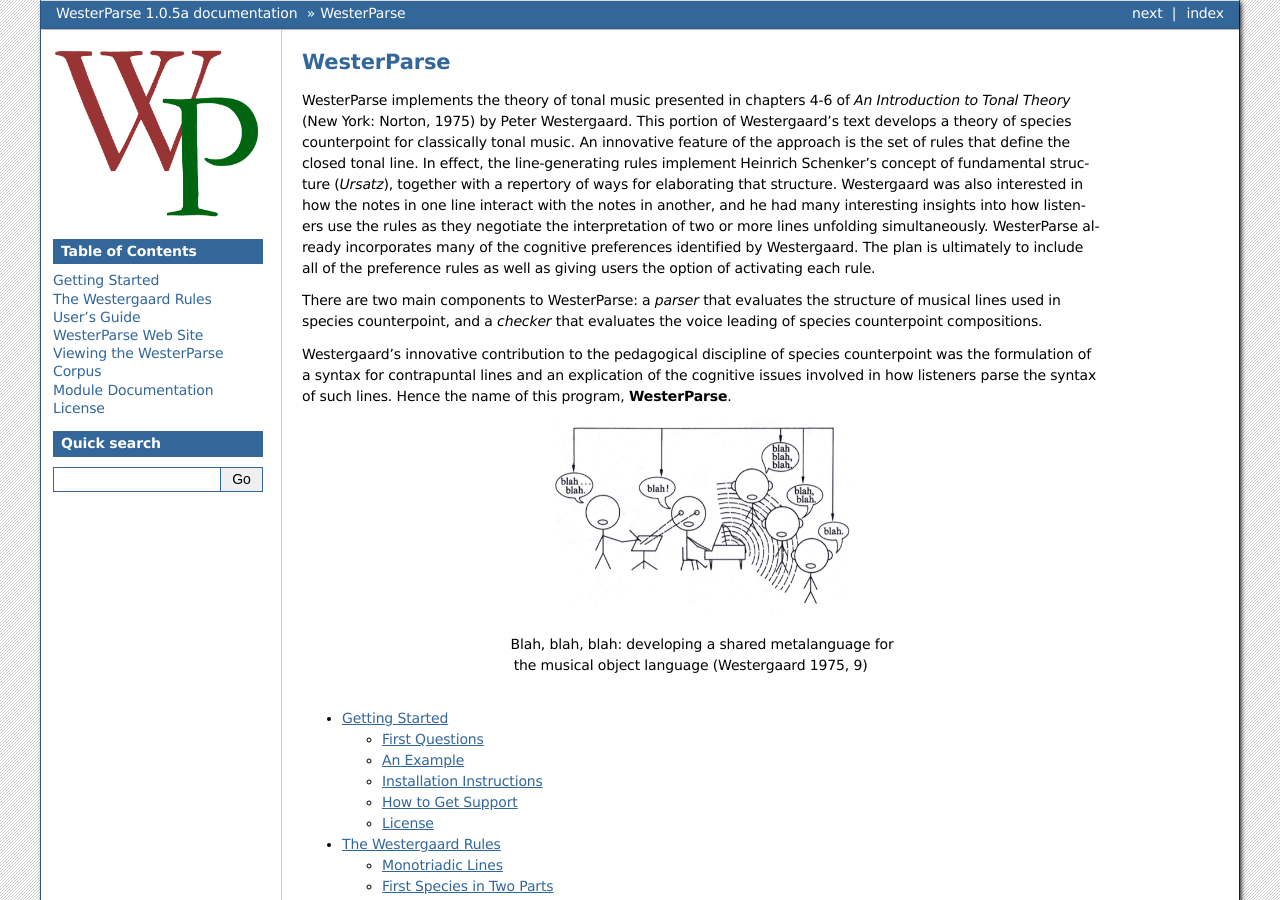
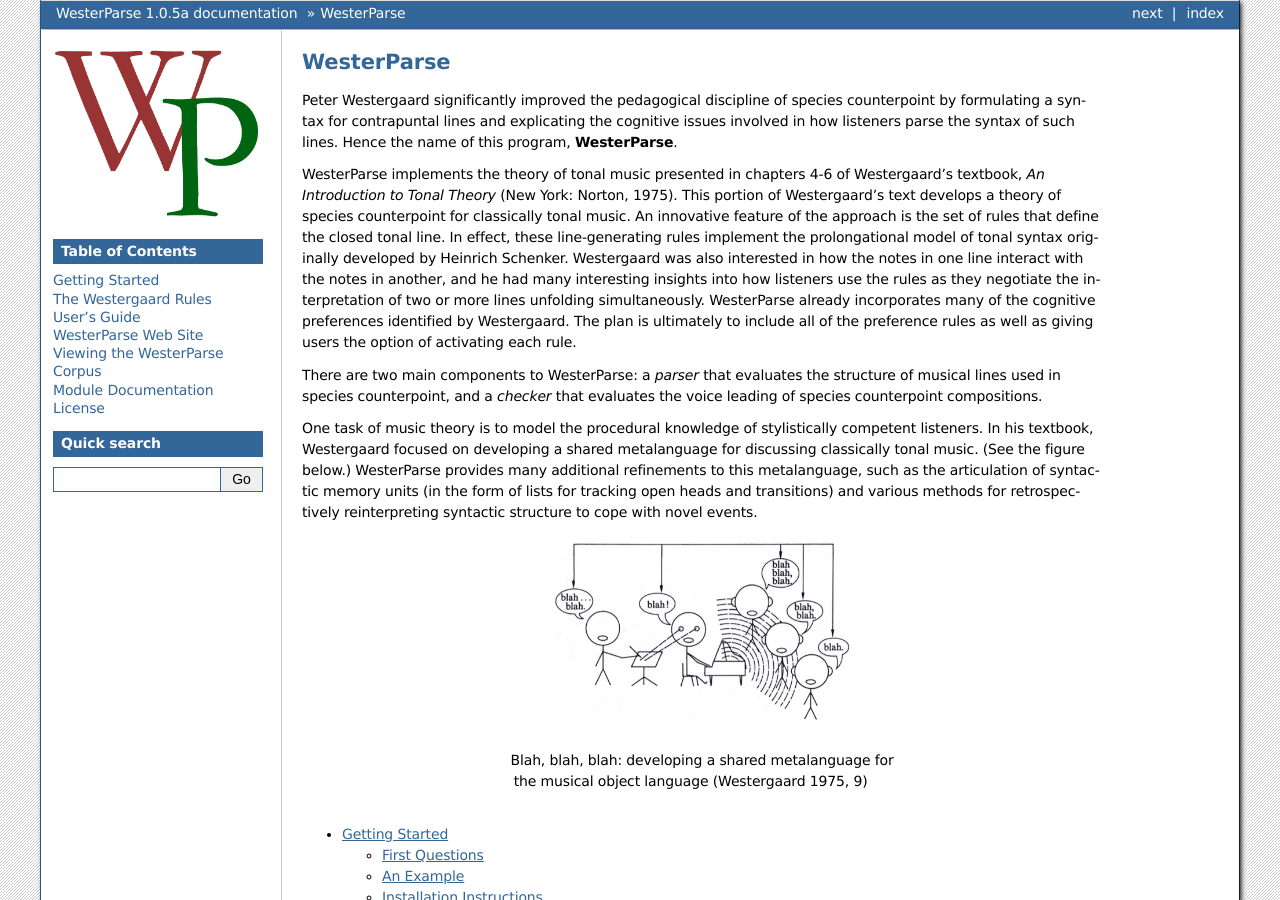
Before and after one commit to snarrenberg/westerparse, a Sphinx documentation site: the page built from docs/index.rst, in a window 1280 px wide and 900 px high. Built offline with Sphinx 7.4.7, drawn with Linux system fonts in a browser that asks for light colours.

Commit message:
upd documentation

```diff
--- a/docs/index.rst
+++ b/docs/index.rst
@@ -3,27 +3,42 @@
 WesterParse
 ===========
 
-WesterParse implements the theory of tonal music presented in chapters 4-6 of
-*An Introduction to Tonal Theory* (New York: Norton, 1975) by Peter Westergaard.
-This portion of Westergaard's text develops a theory of species counterpoint for
-classically tonal music. An innovative feature of the approach is the set of rules
-that define the closed tonal line. In effect, the line-generating rules implement
-Heinrich Schenker's concept of fundamental structure (*Ursatz*), together with a
-repertory of ways for elaborating that structure. Westergaard was also interested in
-how the notes in one line interact with the notes in another, and he had many
-interesting insights into how listeners use the rules as they negotiate the interpretation
-of two or more lines unfolding simultaneously. WesterParse already incorporates many
-of the cognitive preferences identified by Westergaard. The plan is ultimately to include
-all of the preference rules as well as giving users the option of activating each rule.
+Peter Westergaard significantly improved the pedagogical discipline of
+species counterpoint by formulating a syntax for contrapuntal
+lines and explicating the cognitive issues involved in how listeners
+parse the syntax of such lines.  Hence the name of this program,
+**WesterParse**.
 
-There are two main components to WesterParse: a *parser* that evaluates the structure of
-musical lines used in species counterpoint, and a *checker* that evaluates the
-voice leading of species counterpoint compositions.
+WesterParse implements the theory of tonal music presented in chapters 4-6
+of Westergaard's textbook, *An Introduction to Tonal Theory*
+(New York: Norton, 1975).  This portion of Westergaard's text develops
+a theory of species counterpoint for classically tonal music.  An innovative
+feature of the approach is the set of rules that define the closed tonal
+line.  In effect, these line-generating rules implement the prolongational
+model of tonal syntax originally developed by Heinrich Schenker.  Westergaard
+was also interested in how the notes in one line interact with the notes in
+another, and he had many interesting insights into how listeners use the
+rules as they negotiate the interpretation of two or more lines unfolding
+simultaneously.  WesterParse already incorporates many of the cognitive
+preferences identified by Westergaard.  The plan is ultimately to include
+all of the preference rules as well as giving users the option of
+activating each rule.
 
-Westergaard's innovative contribution to the pedagogical discipline of species
-counterpoint was the formulation of a syntax for contrapuntal lines and an explication
-of the cognitive issues involved in how listeners parse the syntax of such lines.
-Hence the name of this program, **WesterParse**.
+There are two main components to WesterParse: a *parser* that evaluates
+the structure of musical lines used in species counterpoint, and
+a *checker* that evaluates the voice leading of species counterpoint
+compositions.
+
+One task of music theory is to model the procedural knowledge of
+stylistically competent listeners.  In his textbook, Westergaard focused
+on developing a shared metalanguage for discussing classically tonal music.
+(See the figure below.)  WesterParse provides many additional refinements
+to this metalanguage, such as the articulation of syntactic memory
+units (in the form of lists for tracking open heads and transitions) and
+various methods for retrospectively reinterpreting syntactic structure to
+cope with novel events.
+
+
 
 .. figure:: images/ITTfigures.png
    :width: 300
@@ -31,7 +46,8 @@
    :align: center
    :figwidth: 400
 
-   Blah, blah, blah: developing a shared metalanguage for the musical object language (Westergaard 1975, 9)
+   Blah, blah, blah: developing a shared metalanguage for the musical
+   object language (Westergaard 1975, 9)
 
    ..
 
```
Also changed, not shown: README.md (+18 -15 lines), docs/start.rst (+29 -17 lines), 5 other files.
